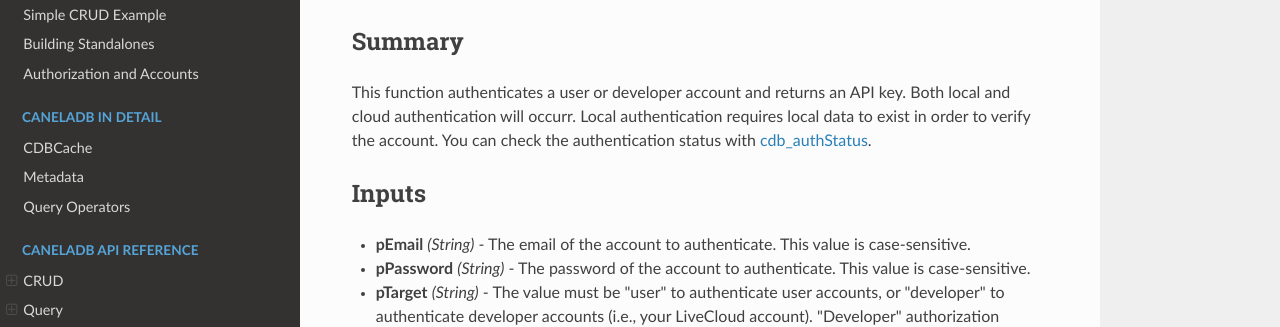
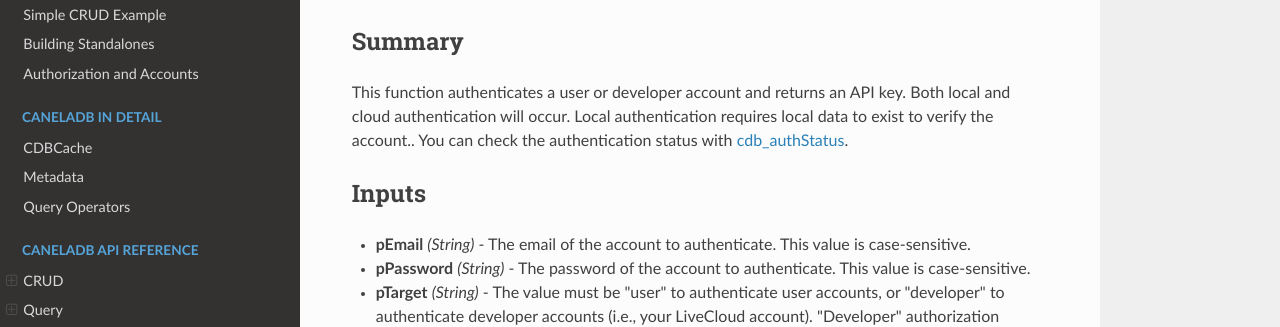
Before and after one commit to CanelaSoftware/cassiaDB_docs, an MkDocs documentation site: the page built from docs/Auth.md, in a window 1280 px wide and 1102 px high. Shown: the part 208-535 px from the top of the window. Built offline with MkDocs 1.6.1, drawn with Linux system fonts in a browser that asks for light colours; nearby versions of some CDN libraries.

Commit message:
Update Auth.md
- small spelling to syntax change

```diff
--- a/docs/Auth.md
+++ b/docs/Auth.md
@@ -3,7 +3,7 @@
 ---
 Updated 11/22/19
 ## Summary
-This function authenticates a user or developer account and returns an API key. Both local and cloud authentication will occurr. Local authentication requires local data to exist in order to verify the account. You can check the authentication status with [cdb_authStatus](AuthStatus.md).
+This function authenticates a user or developer account and returns an API key. Both local and cloud authentication will occur. Local authentication requires local data to exist to verify the account.. You can check the authentication status with [cdb_authStatus](AuthStatus.md).
 
 ## Inputs
 * **pEmail** *(String)* - The email of the account to authenticate. This value is case-sensitive.
```
